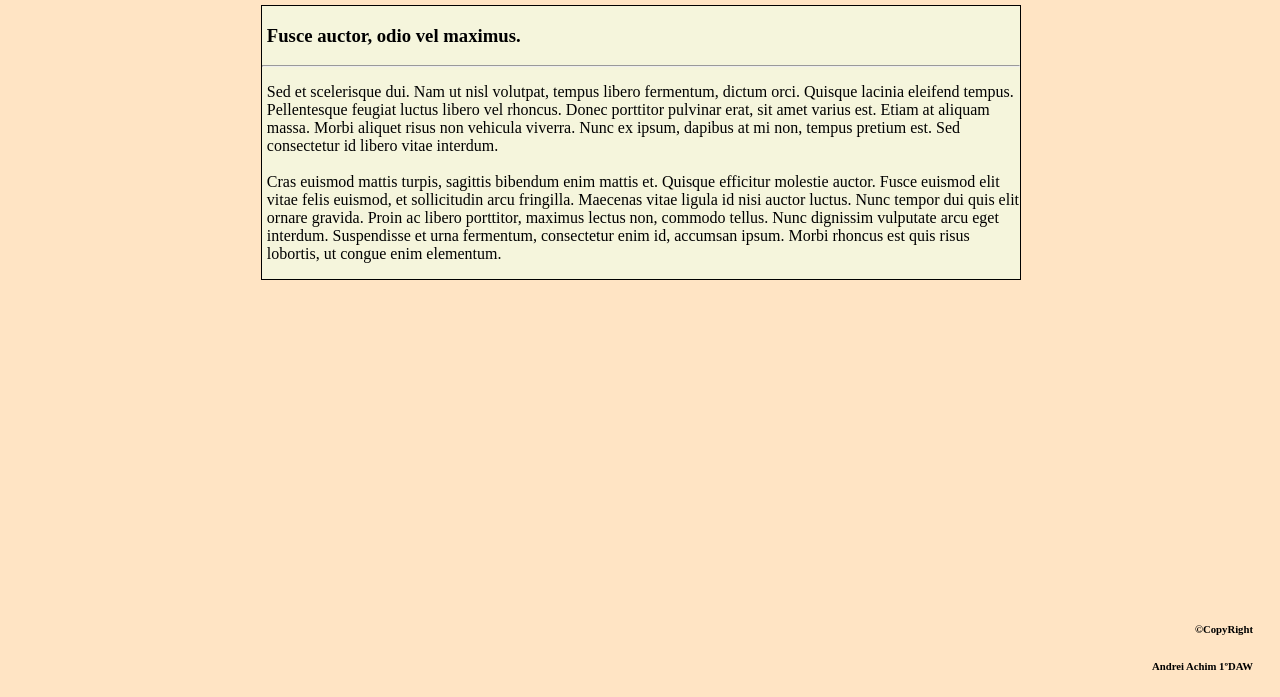
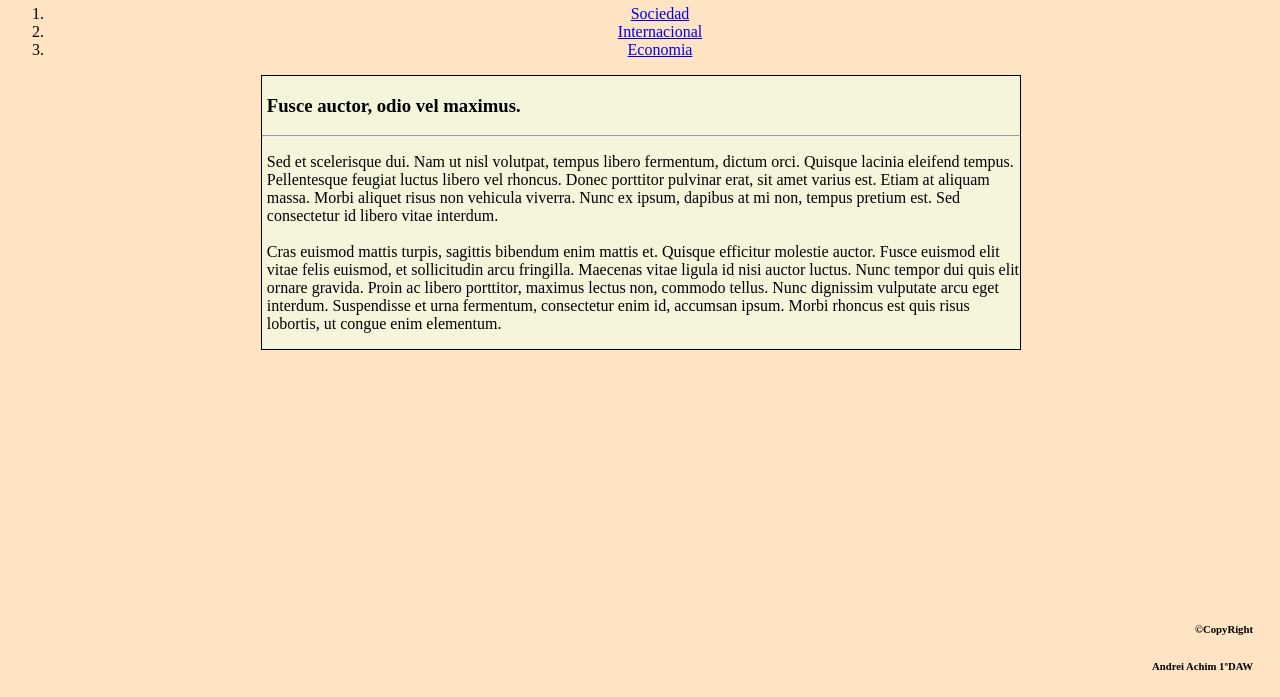
Before and after one commit to AndreiAchim-1DAW/periodico, a plain HTML site: page index.html in a window 1280 px wide. Shown: the part 122-819 px from the top of the page. Drawn offline with Linux system fonts and the light colour scheme.

Commit message:
Modificando index.html introduciendo vinculos.

```diff
--- a/index.html
+++ b/index.html
@@ -13,6 +13,13 @@
         <h1>Periodico el DAW</h3>
             <h2>Periodico dedicado a la práctica de Entornos</h3>
     </header>
+    <nav>
+        <ol>
+            <li><a href="sociedad.html">Sociedad</a></li>
+            <li><a href="internacional.html">Internacional</a></li>
+            <li><a href="economia.html">Economia</a></li>
+        </ol>
+    </nav>
     <main>
         <section>
             <article>
```
